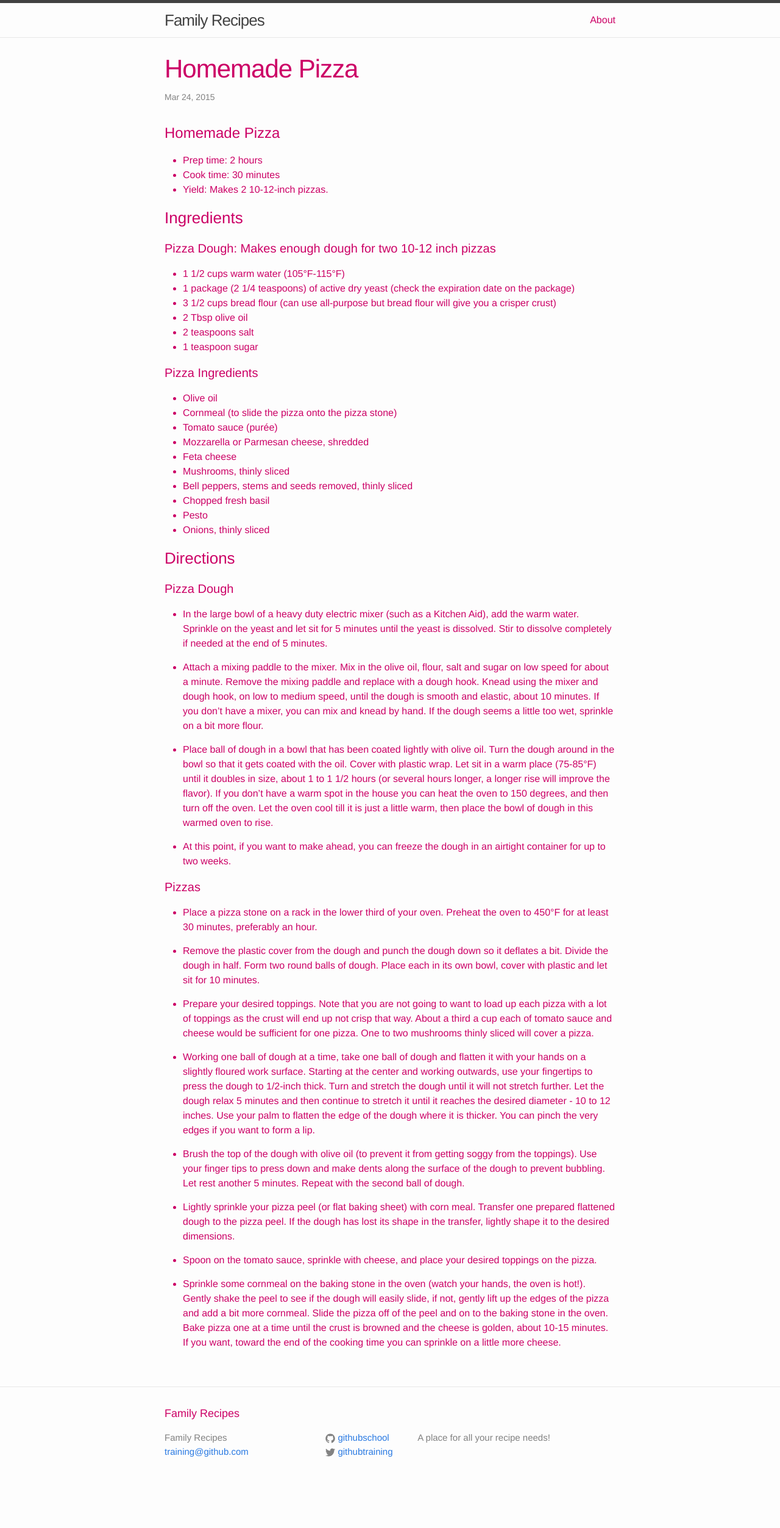
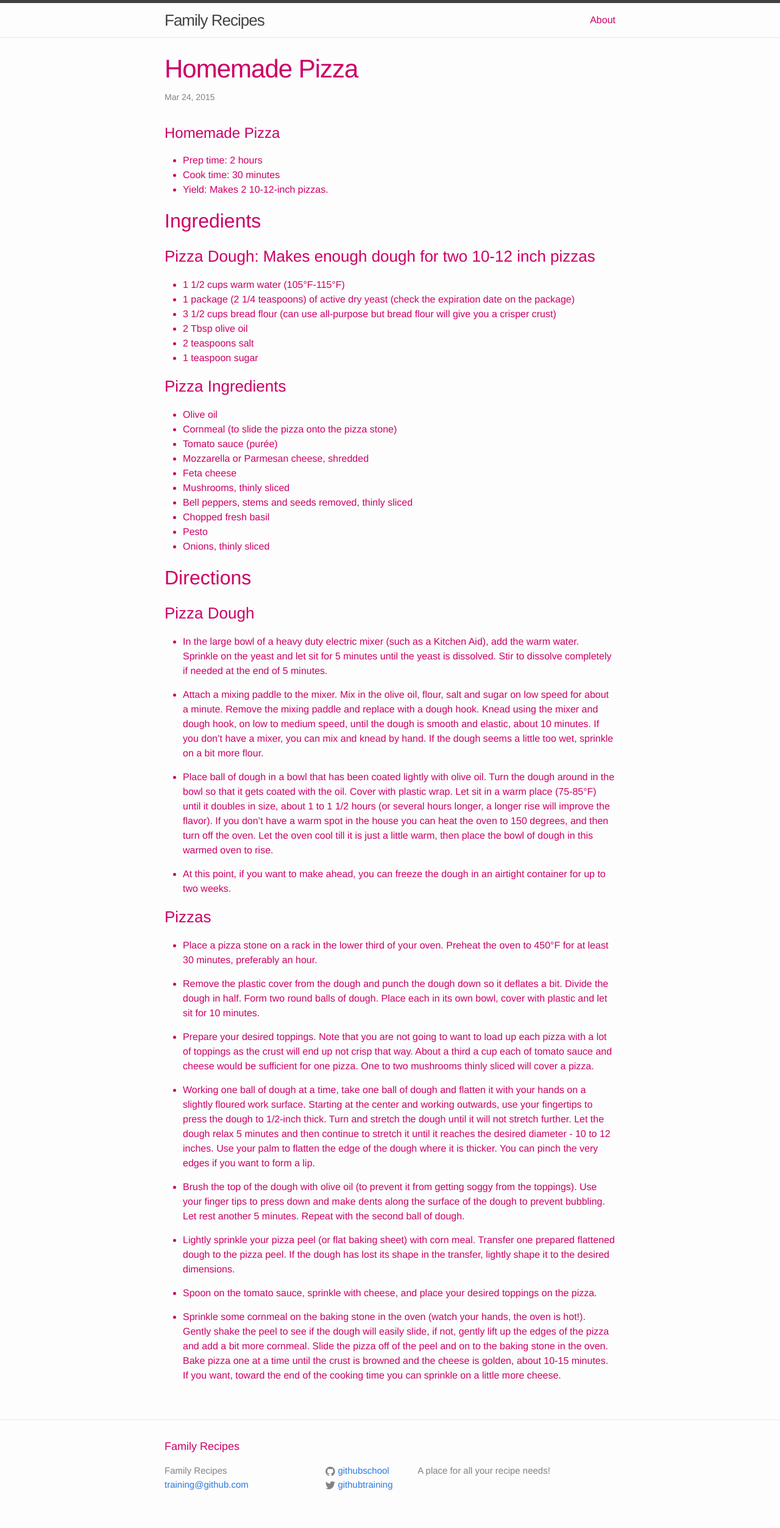
Before and after one commit to githubteacher/feb-recipes, a Jekyll site: the page built from _posts/2015-03-24-Homemade-Pizza.md, in a window 1280 px wide. Shown: the whole page at 61% size. Built offline with Jekyll 4.4.1, drawn with Linux system fonts in a browser that asks for light colours; before the commit the page ends 2451 px from its top, so only the background shows below that.

```diff
--- a/_posts/2015-03-24-Homemade-Pizza.md
+++ b/_posts/2015-03-24-Homemade-Pizza.md
@@ -10,8 +10,8 @@ categories: main
 -	Cook time: 30 minutes
 -	Yield: Makes 2 10-12-inch pizzas.
 
-### Ingredients
-#### Pizza Dough: Makes enough dough for two 10-12 inch pizzas
+## Ingredients
+### Pizza Dough: Makes enough dough for two 10-12 inch pizzas
 -	1 1/2 cups warm water (105°F-115°F)
 -	1 package (2 1/4 teaspoons) of active dry yeast (check the expiration date on the package)
 -	3 1/2 cups bread flour (can use all-purpose but bread flour will give you a crisper crust)
@@ -19,7 +19,7 @@ categories: main
 -	2 teaspoons salt
 -	1 teaspoon sugar
 
-#### Pizza Ingredients
+### Pizza Ingredients
 -	Olive oil
 -	Cornmeal (to slide the pizza onto the pizza stone)
 -	Tomato sauce (purée)
@@ -31,8 +31,8 @@ categories: main
 -	Pesto
 -	Onions, thinly sliced
 
-### Directions
-#### Pizza Dough
+## Directions
+### Pizza Dough
 - In the large bowl of a heavy duty electric mixer (such as a Kitchen Aid), add the warm water. Sprinkle on the yeast and let sit for 5 minutes until the yeast is dissolved. Stir to dissolve completely if needed at the end of 5 minutes.
 
 - Attach a mixing paddle to the mixer. Mix in the olive oil, flour, salt and sugar on low speed for about a minute. Remove the mixing paddle and replace with a dough hook. Knead using the mixer and dough hook, on low to medium speed, until the dough is smooth and elastic, about 10 minutes. If you don't have a mixer, you can mix and knead by hand. If the dough seems a little too wet, sprinkle on a bit more flour.
@@ -41,7 +41,7 @@ categories: main
 
 - At this point, if you want to make ahead, you can freeze the dough in an airtight container for up to two weeks.
 
-#### Pizzas
+### Pizzas
 - Place a pizza stone on a rack in the lower third of your oven. Preheat the oven to 450°F for at least 30 minutes, preferably an hour.
 
 - Remove the plastic cover from the dough and punch the dough down so it deflates a bit. Divide the dough in half. Form two round balls of dough. Place each in its own bowl, cover with plastic and let sit for 10 minutes.
```
